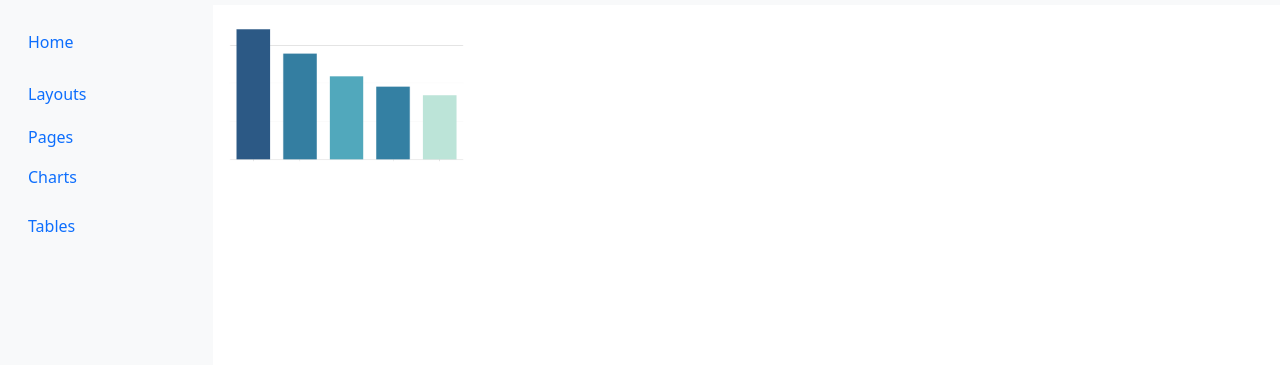
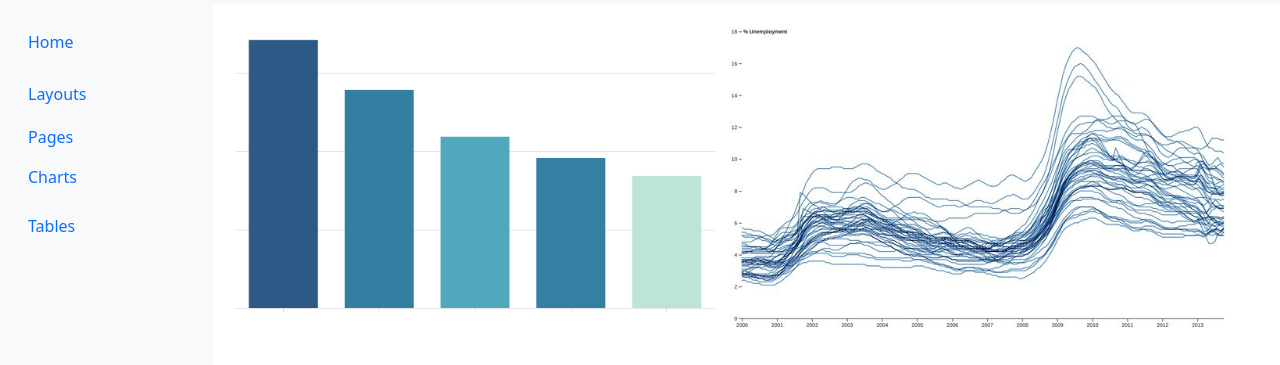
Before and after one commit to ktkelly11/BootstrapWebsite, a plain HTML site: page pages/index.html in a window 1280 px wide. Shown: the part 51-416 px from the top of the page. Drawn offline with nearby package versions, Linux system fonts and the light colour scheme.

Commit message:
playing around with img styling

```diff
--- a/pages/index.html
+++ b/pages/index.html
@@ -94,6 +94,11 @@
             src="../images/bar-chart.png"
             alt="Bar Chart"
           />
+          <img
+            class="line-graph"
+            src="../images/line-graph.png"
+            alt="Line Graph"
+          />
         </div>
       </div>
     </div>
--- a/styles/styles.css
+++ b/styles/styles.css
@@ -1,3 +1,14 @@
 .bar-chart {
-  height: 150px;
+  height: auto;
+  width: 50%;
+  max-width: 500px;
 }
+
+.line-graph {
+  height: auto;
+  width: 50%;
+  max-width: 500px;
+}
+
+img {
+}
```
Also changed, not shown: images/line-graph.png (added).
